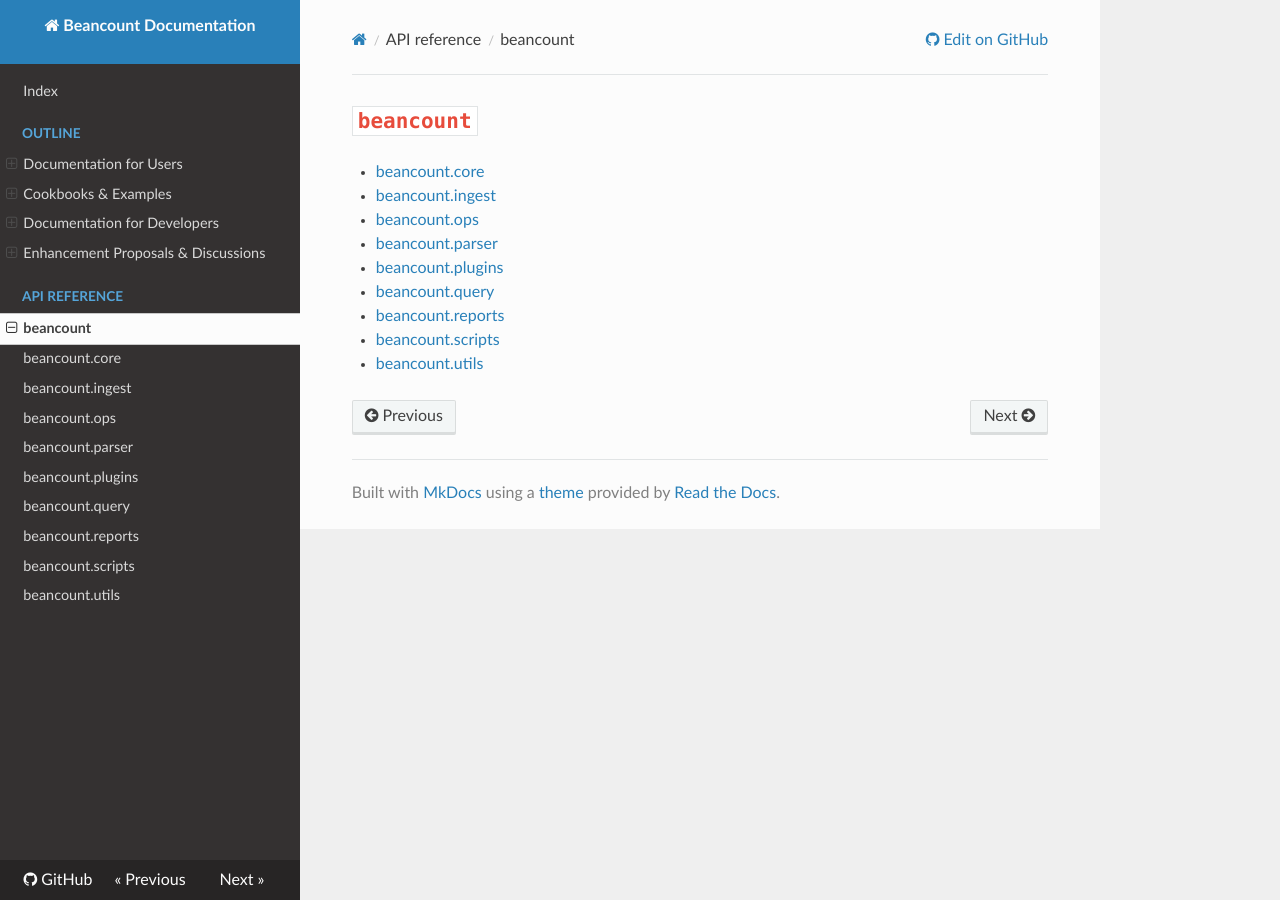
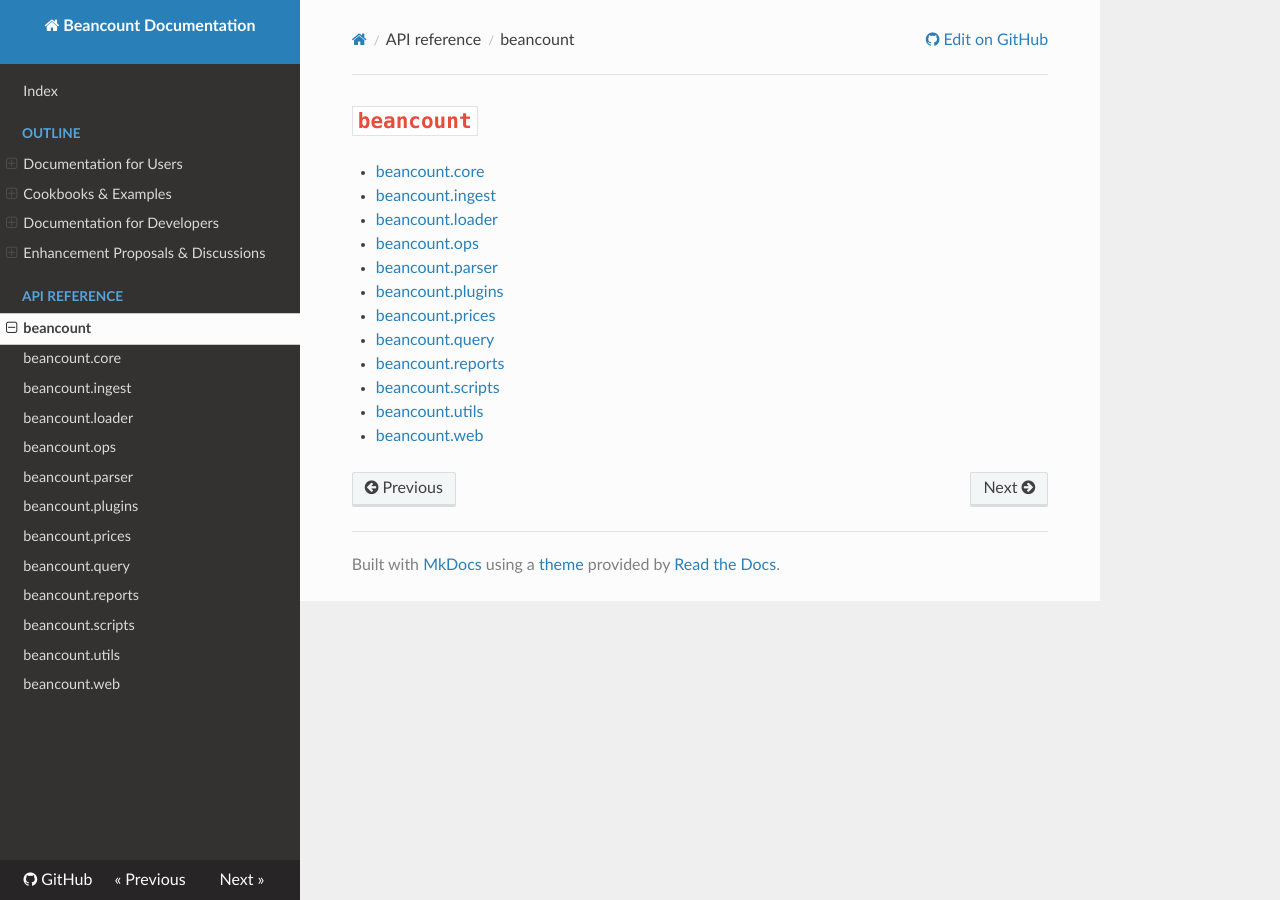
Before and after one commit to beancount/docs, an MkDocs documentation site: the page built from docs/api_reference/index.md, in a window 1280 px wide. Built offline with MkDocs 1.6.1, drawn with Linux system fonts in a browser that asks for light colours.

Commit message:
Add loader, prices and web to API reference

```diff
--- a/docs/api_reference/index.md
+++ b/docs/api_reference/index.md
@@ -2,10 +2,13 @@
 
 - [beancount.core](beancount.core.md)
 - [beancount.ingest](beancount.ingest.md)
+- [beancount.loader](beancount.loader.md)
 - [beancount.ops](beancount.ops.md)
 - [beancount.parser](beancount.parser.md)
 - [beancount.plugins](beancount.plugins.md)
+- [beancount.prices](beancount.prices.md)
 - [beancount.query](beancount.query.md)
 - [beancount.reports](beancount.reports.md)
 - [beancount.scripts](beancount.scripts.md)
 - [beancount.utils](beancount.utils.md)
+- [beancount.web](beancount.web.md)
--- a/mkdocs.yml
+++ b/mkdocs.yml
@@ -51,13 +51,16 @@ nav:
     - beancount: api_reference/index.md
     - api_reference/beancount.core.md
     - api_reference/beancount.ingest.md
+    - api_reference/beancount.loader.md
     - api_reference/beancount.ops.md
     - api_reference/beancount.parser.md
     - api_reference/beancount.plugins.md
+    - api_reference/beancount.prices.md
     - api_reference/beancount.query.md
     - api_reference/beancount.reports.md
     - api_reference/beancount.scripts.md
     - api_reference/beancount.utils.md
+    - api_reference/beancount.web.md
 
 markdown_extensions:
   - toc:
```
Also changed, not shown: docs/api_reference/beancount.loader.md (added, +3 -0 lines), docs/api_reference/beancount.prices.md (added, +3 -0 lines), docs/api_reference/beancount.web.md (added, +3 -0 lines).
